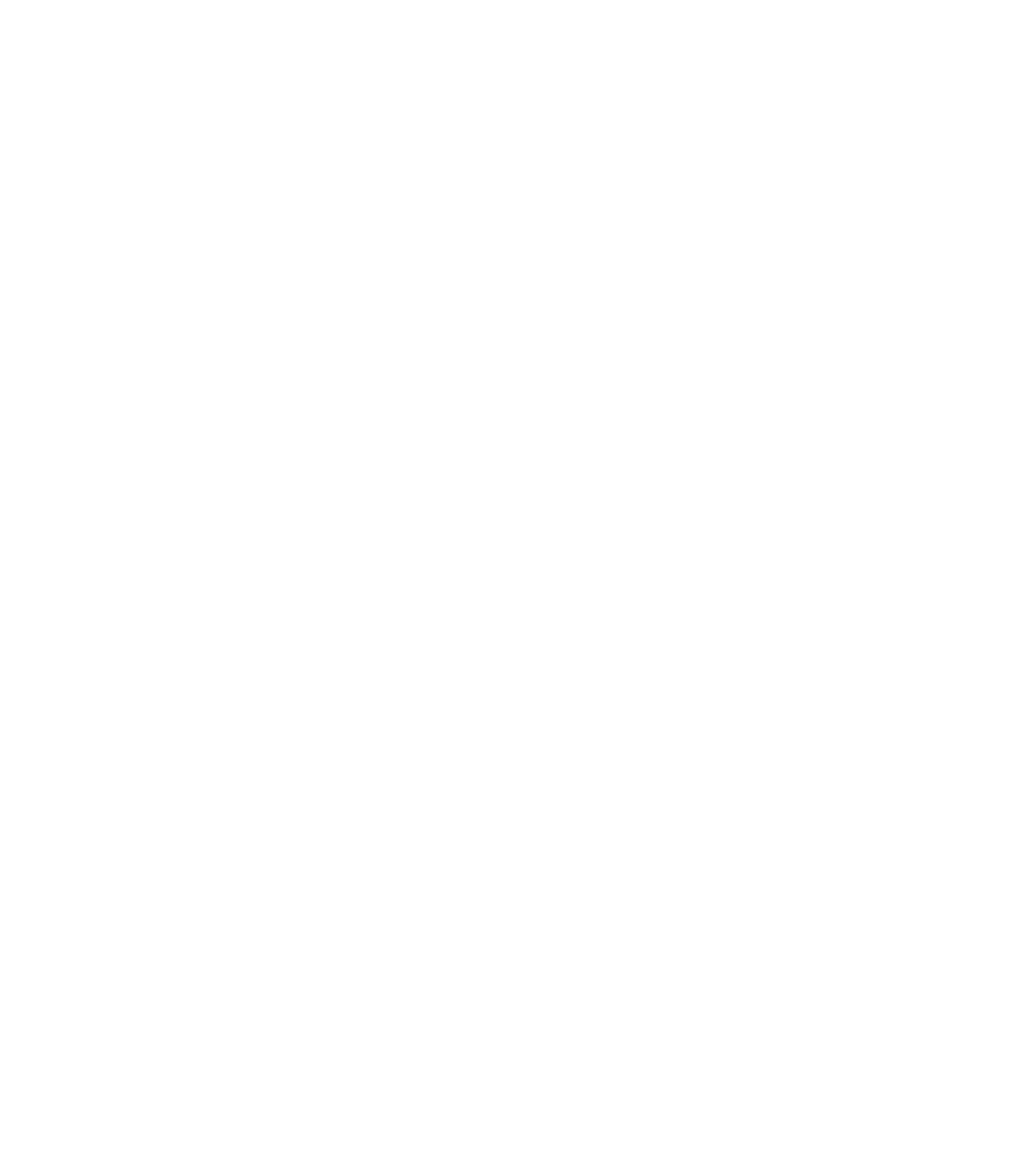
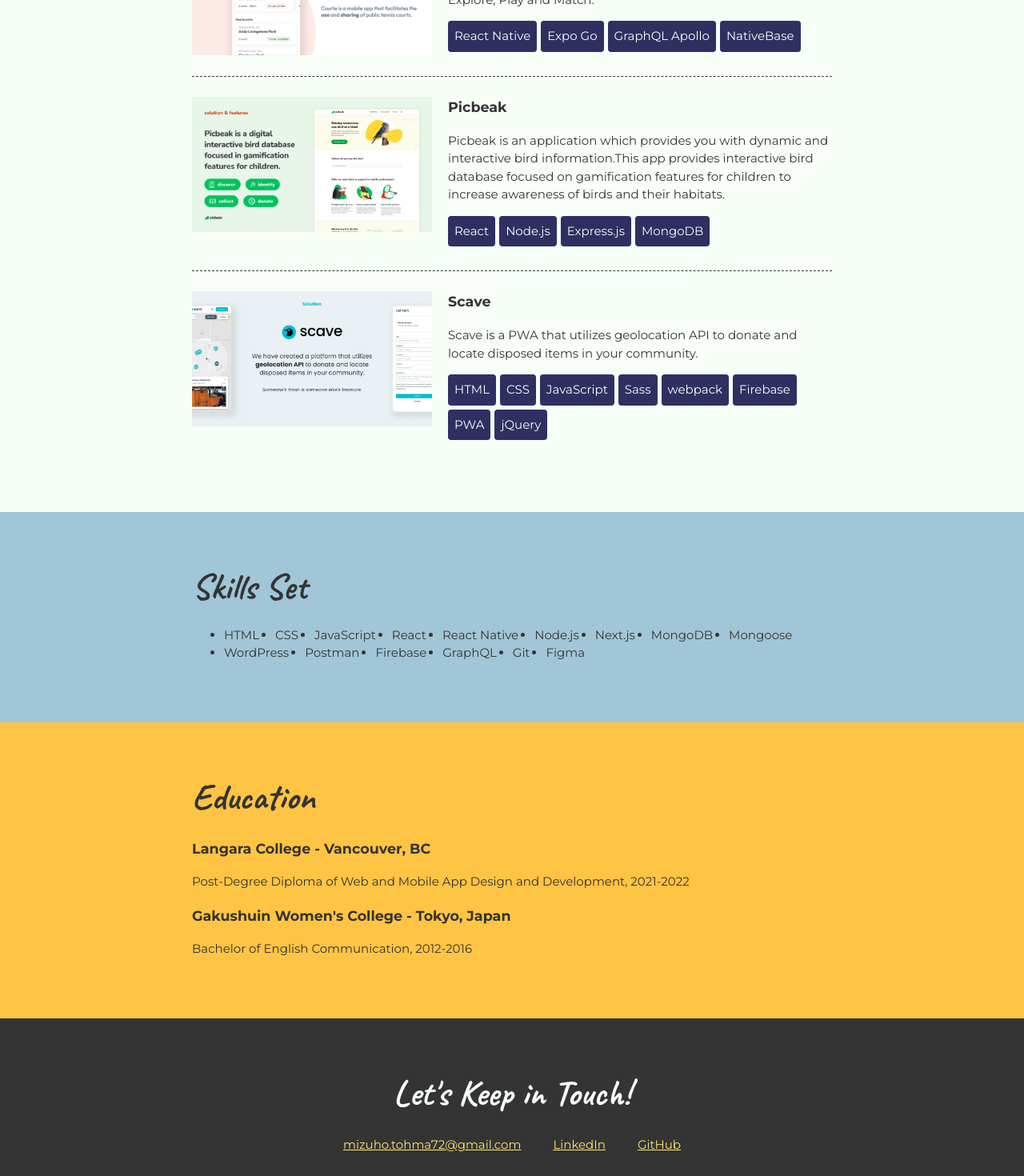
Before and after one commit to Mizzuu/react-mizufolio, a React (Create React App) app: page / in a window 1280 px wide. Shown: the part 720-2190 px from the top of the page at 80% size. Before the commit the page ends 800 px from the top, so only its background shows below. Built offline with nearby package versions, Linux system fonts and the light colour scheme.

Commit message:
second commit

```diff
--- a/src/App.js
+++ b/src/App.js
@@ -1,4 +1,8 @@
 import "./App.scss";
+import ProfileImg from "./img/mizuho_ptf.JPG";
+import Courte from "./img/courte.png";
+import Picbeak from "./img/picbeak.png";
+import Scave from "./img/scave.png";
 
 const App = () => {
     return (
@@ -6,7 +10,7 @@
             <div className="header">
                 <h1>Mizuho Tohma</h1>
                 <h2>Front-end Developer</h2>
-                <p>
+                {/* <p>
                     When I finished one of my team projects, our instructor told
                     us that our app would be used by kids for an education
                     purpose. This really touched me because I realized tech can
@@ -20,7 +24,146 @@
                     colleagues and passengers every day, I earned great
                     communication skills to build a good teamwork. I am very
                     sure I utilize this skills as a developer.
-                </p>
+                </p> */}
+                <div className="imgHolder">
+                    <img src={ProfileImg} alt="profile image" />
+                </div>
+            </div>
+
+            <section className="projects">
+                <div class="content-wrap divider">
+                    <h2>Projects</h2>
+
+                    <section className="project-item">
+                        <img src={Courte} alt="course thumbnail" />
+                        <h3>Courte</h3>
+                        <p>
+                            Courte is a mobile application which facilitates the
+                            use and sharing of public Tennis courts with our
+                            three primary features, Explore, Play and Match.
+                        </p>
+
+                        <div className="skills">
+                            <div className="skill">React Native</div>
+                            <div className="skill">Expo Go</div>
+                            <div className="skill">GraphQL Apollo</div>
+                            <div className="skill">NativeBase</div>
+                        </div>
+                    </section>
+
+                    <section className="project-item">
+                        <img src={Picbeak} alt="course thumbnail" />
+                        <h3>Picbeak</h3>
+                        <p>
+                            Picbeak is an application which provides you with
+                            dynamic and interactive bird information.This app
+                            provides interactive bird database focused on
+                            gamification features for children to increase
+                            awareness of birds and their habitats.
+                        </p>
+
+                        <div className="skills">
+                            <div className="skill">React</div>
+                            <div className="skill">Node.js</div>
+                            <div className="skill">Express.js</div>
+                            <div className="skill">MongoDB</div>
+                        </div>
+                    </section>
+
+                    <section className="project-item">
+                        <img src={Scave} alt="course thumbnail" />
+                        <h3>Scave</h3>
+                        <p>
+                            Scave is a PWA that utilizes geolocation API to
+                            donate and locate disposed items in your community.
+                        </p>
+
+                        <div className="skills">
+                            <div className="skill">HTML</div>
+                            <div className="skill">CSS</div>
+                            <div className="skill">JavaScript</div>
+                            <div className="skill">Sass</div>
+                            <div className="skill">webpack</div>
+                            <div className="skill">Firebase</div>
+                            <div className="skill">PWA</div>
+                            <div className="skill">jQuery</div>
+                        </div>
+                    </section>
+                </div>
+            </section>
+
+            <section class="skills-set item-details">
+                <div class="content-wrap divider">
+                    <h2>Skills Set</h2>
+                    <ul>
+                        <li>HTML</li>
+                        <li>CSS</li>
+                        <li>JavaScript</li>
+                        <li>React</li>
+                        <li>React Native</li>
+                        <li>Node.js</li>
+                        <li>Next.js</li>
+                        <li>MongoDB</li>
+                        <li>Mongoose</li>
+                        <li>WordPress</li>
+                        <li>Postman</li>
+                        <li>Firebase</li>
+                        <li>GraphQL</li>
+                        <li>Git</li>
+                        <li>Figma</li>
+                    </ul>
+                </div>
+            </section>
+
+            <section class="education item-details">
+                <div class="content-wrap">
+                    <h2>Education</h2>
+
+                    <section>
+                        <h3>Langara College - Vancouver, BC</h3>
+                        <p>
+                            Post-Degree Diploma of Web and Mobile App Design and
+                            Development, 2021-2022
+                        </p>
+                    </section>
+
+                    <section>
+                        <h3>Gakushuin Women's College - Tokyo, Japan</h3>
+                        <p>Bachelor of English Communication, 2012-2016</p>
+                    </section>
+                </div>
+            </section>
+
+            <div className="footer">
+                <div class="content-wrap">
+                    <h2>Let's Keep in Touch!</h2>
+
+                    <ul className="contact-list">
+                        <li>
+                            <a href="mailto:mizuho.tohma72@gmail.com">
+                                mizuho.tohma72@gmail.com
+                            </a>
+                        </li>
+                        <li>
+                            <a
+                                href="https://www.linkedin.com/in/mizuhotohma/"
+                                target="_blank"
+                                rel="noreferrer"
+                            >
+                                LinkedIn
+                            </a>
+                        </li>
+                        <li>
+                            <a
+                                href="https://github.com/Mizzuu"
+                                target="_blank"
+                                rel="noreferrer"
+                            >
+                                GitHub
+                            </a>
+                        </li>
+                    </ul>
+                </div>
             </div>
         </div>
     );
--- a/src/App.scss
+++ b/src/App.scss
@@ -1,27 +1,150 @@
 @import url('https://fonts.googleapis.com/css2?family=Caveat:wght@400;700&family=Montserrat:wght@400;700&display=swap');
 
 .home{
-  font-family: 'Caveat', cursive;
+  color: #343434;
+  margin: 0;
+  padding: 0;
+  font-family: 'Montserrat', sans-serif;
+  font-size: 15px;
+  line-height: 1.5;
+
+  h1, h2 {
+    font-family: 'Caveat', cursive;
+    margin: 0;
+  }
+
+  h1 {
+    font-size: 100px;
+    line-height: 1;
+    font-weight: 400;
+  }
+  h2 {
+    font-size: 45px;
+    font-weight: 700;
+  }
+  a {
+    color: #FFE66D;
+  }
+  a:hover {
+    text-decoration: none;
+  }
+
+  .content-wrap {
+    max-width: 800px;
+    width: 85%;
+    margin: 0 auto;
+    padding: 60px 0;
+  }
+
 
   .header {
     background: #2F3061;
   color: #F7FFF7;
-  h1, h2 {
-    font-family: 'Caveat', cursive;
-    font-weight: 400;
-    margin: 0;
-  }
-  h1 {
-    font-size: 100px;
-    line-height: 1;
-  }
-  h2 {
-    font-size: 45px;
-  }
+
     p {
       font-family: 'Montserrat', sans-serif;
       font-size: 15px;
     }
+    .imgHolder {
+      width: 300px;
+      height: 300px;
+      img {
+        width: 100%;
+        height: 100%;
+        border-radius: 50%;
+        border: 3px solid #F7FFF7
+      }
+    }
+  }
+
+  .projects {
+    background: #F7FFF7;
+
+    .divider > section {
+      overflow: hidden;
+      border-bottom: 1px dashed #343434;
+      padding: 25px 0;
+    }
+
+    .divider > section:last-of-type {
+      border: none;
+    }
+
+    h3 {
+      margin-top: 0;
+      font-weight: 700
+    }
+
+    img {
+      width: 300px;
+    }
+    .skill {
+      background: #2F3061;
+      color: #F7FFF7;
+      text-decoration: none;
+      padding: 8px;
+      border-radius: 4px;
+      display: inline-block;
+      margin-right: 5px;
+      margin-bottom: 5px;
+    }
+  }
+
+  .skills-set {
+    background: #A1C6D7;
+
+  }
+
+  .education {
+    background: #ffc444;
+  }
+
+  .footer {
+    background: #343434;
+    color: #F7FFF7;
+
+    .contact-list {
+      list-style-type: none;
+      padding: 0;
+
+      li {
+        padding: 5px;
+        display: inline-block;
+      }
+    }
+  }
+
+
+
+  @media screen and (min-width: 750px) {
+
+    .header, .footer {
+      text-align: center;
+    }
+
+    .project-item img {
+      float: left;
+      margin-right: 20px;
+    }
+
+    .skills-set {
+      ul {
+        display: flex;
+        flex-wrap: wrap;
+        // justify-content: center;
+        li {
+          margin-right: 20px;
+        }
+      }
+    }
+
+    .contact-list {
+      display: flex;
+      justify-content: center;
+        a {
+          padding: 15px;
+        }
+    }
   }
 
 }
```
